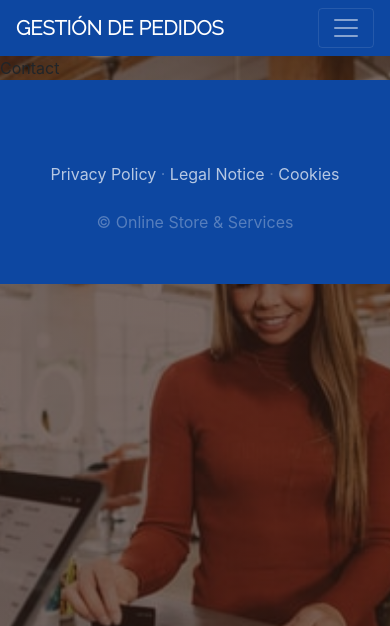
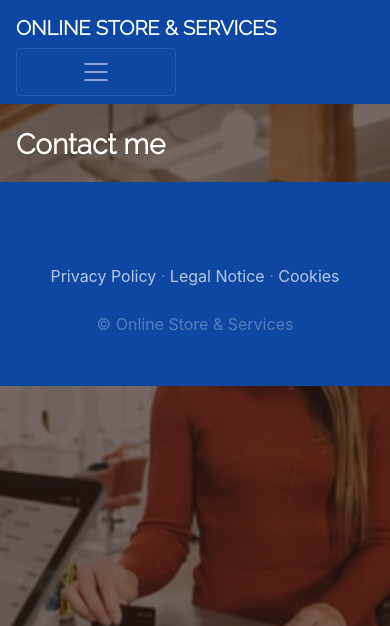
Before and after one commit to NestorDR/djOnlineStore, a Django app: page /contact/ in a window 390 px wide. Shown: the top 626 px of the page. Run offline with Django 3.2, Linux system fonts and the light colour scheme; some libraries are stand-ins or nearby versions.

Commit message:
Add contact form

```diff
--- a/djOnlineStore/urls.py
+++ b/djOnlineStore/urls.py
@@ -28,7 +28,7 @@ urlpatterns = [
     path('admin/', admin.site.urls),
 
     # include: is A function that takes a full Python import path to another URLconf module that should be “included”
-    # in this place
+    #  in this place
     # Visit https://docs.djangoproject.com/en/3.1/ref/urls/#include
     path('', include('storeApp.urls'))
 ]
--- a/storeApp/statics/css/gestion.css
+++ b/storeApp/statics/css/gestion.css
@@ -1,5 +1,7 @@
 html {
   --dark-primary-color:           #0D47A1;                                /* blue-900 */
+  --primary-text-color:           #FFFFFF;                                /* white    */
+  --alert-text-color:             #B71C1C;                                /* red-900  */
 }
 
 body {
@@ -17,6 +19,7 @@ h4,
 h5,
 h6 {
   font-family: 'Raleway';
+  color: var(--primary-text-color);
 }
 
 p {
@@ -86,10 +89,14 @@ p {
 #mainNav {
   background-color: var(--dark-primary-color);
   font-family: 'Raleway';
+  position: -webkit-sticky; /* Safari */
+  position: sticky;
+  top: 0;
+  z-index: 10;
 }
 
 #mainNav .navbar-brand {
-  color: #ffffff;
+  color: var(--primary-text-color);
 }
 
 #mainNav .navbar-nav .nav-item .nav-link {
@@ -98,8 +105,22 @@ p {
 }
 
 #mainNav .navbar-nav .nav-item.active .nav-link {
-  color: #ffffff;
+  color: var(--primary-text-color);
   text-decoration: none;
+}
+
+button {
+  background-color: var(--dark-primary-color);
+  border: none;
+  color: var(--primary-text-color);
+  min-width: 160px;
+  min-height: 48px;
+  outline: none;
+  padding: 10px;
+}
+button:hover {
+  color: yellow;
+  cursor: pointer;
 }
 
 @media (min-width: 992px) {
@@ -188,43 +209,63 @@ p {
   background-color: rgba(255, 255, 255, 0.85);
 }
 
+form {
+  display: flex;
+  flex-flow: column wrap;    /* flex-flow is the shorthand (abbreviated property) for: flex-direction and flex-wrap */
+  padding: 8px;
+}
+
+.form-row,
+.form-actions {
+  display: flex;
+  justify-content: flex-end;
+  padding: 8px;
+}
+form h3 {
+  padding: 16px 8px 4px 8px;
+  font-weight: bold;
+}
+form .form-row > label,
+form .form-row > input,
+form .form-row > textarea {
+  padding: 8px;
+}
+form .form-row > label {
+  min-width: 120px;
+  color: var(--primary-text-color);
+}
+form .form-row > input,
+form .form-row > textarea {
+  flex-grow: 5;
+}
+form .errorlist {
+  color: var(--alert-text-color);
+  font-size: 14px;
+  font-style: italic;
+}
+
 @media (min-width: 992px) {
-  .about-heading .about-heading-img {
-    position: relative;
-    z-index: 0;
+  .form-row > input,
+  .form-row > textarea {
+    flex: 10 10;
   }
-  .about-heading .about-heading-content {
-    margin-top: -5rem;
-    position: relative;
-    z-index: 1;
+  form .form-actions {
+    justify-content: center;
   }
 }
 
-@media (min-width: 992px) {
-  .product-item .product-item-title {
-    position: relative;
-    z-index: 1;
-    margin-bottom: -3rem;
+@media screen and (max-width: 600px) {
+  .form-row {
+    flex-flow: column wrap;
   }
-  .product-item .product-item-img {
-    position: relative;
-    z-index: 0;
-    max-width: 60vw;
+  .form-row > label {
+    min-width: 0;
   }
-  .product-item .product-item-description {
-    position: relative;
-    z-index: 1;
-    margin-top: -3rem;
-    max-width: 50vw;
-  }
-}
-
-
-
-@media (min-width: 992px) {
-  .list-hours {
-    width: 50%;
-    font-size: 1.1rem;
+  .form-row > input,
+  .form-row > textarea {
+    flex-grow: 1;
+    min-width: 0;
+    width: 100%;
   }
 }
 
--- a/storeApp/templates/base.html
+++ b/storeApp/templates/base.html
@@ -9,15 +9,14 @@
     <meta name="description" content="Django Project No. 2 of the course: Online Store">
 
     <!-- Bootstrap -->
-<!--    <link rel="stylesheet" href="https://cdn.jsdelivr.net/npm/bootstrap@4.5.3/dist/css/bootstrap.min.css" integrity="sha384-TX8t27EcRE3e/ihU7zmQxVncDAy5uIKz4rEkgIXeMed4M0jlfIDPvg6uqKI2xXr2" crossorigin="anonymous">-->
+    <link href="https://cdn.jsdelivr.net/npm/bootstrap@4.5.3/dist/css/bootstrap.min.css" rel="stylesheet" integrity="sha384-TX8t27EcRE3e/ihU7zmQxVncDAy5uIKz4rEkgIXeMed4M0jlfIDPvg6uqKI2xXr2" crossorigin="anonymous">
     <!--
     Alternatively download static files from https://www.pildorasinformaticas.es/archivos/django/video29.zip
+    <link href="{% static '/vendor/bootstrap/css/bootstrap.min.css' %}" rel="stylesheet">
     -->
-    <link href="{% static '/vendor/bootstrap/css/bootstrap.min.css' %}" rel="stylesheet">
-
-     <!-- Fonts -->
-     <link href="https://fonts.googleapis.com/css2?family=Raleway:wght@300&display=swap" rel="stylesheet">
-     <link href="https://fonts.googleapis.com/css?family=Lora:400,400i,700,700i" rel="stylesheet">
+    <!-- Fonts -->
+    <link href="https://fonts.googleapis.com/css2?family=Raleway:wght@300&display=swap" rel="stylesheet">
+    <link href="https://fonts.googleapis.com/css?family=Lora:400,400i,700,700i" rel="stylesheet">
 
     <!-- Custom Styles -->
     <link href="{% static '/css/gestion.css' %}" rel="stylesheet">
@@ -30,7 +29,7 @@
      <!-- Navbar -->
     <nav class="navbar navbar-expand-lg navbar-dark py-lg-4" id="mainNav">
       <div class="container">
-        <a class="navbar-brand text-uppercase text-expanded font-weight-bold d-lg-none" href="home.html">Gestión de Pedidos</a>
+        <a class="navbar-brand text-uppercase text-expanded font-weight-bold d-lg-none" href="home.html">Online Store & Services</a>
         <button class="navbar-toggler" type="button" data-toggle="collapse" data-target="#navbarResponsive" aria-controls="navbarResponsive" aria-expanded="false" aria-label="Toggle navigation">
           <span class="navbar-toggler-icon"></span>
         </button>
--- a/storeApp/templates/blog.html
+++ b/storeApp/templates/blog.html
@@ -3,7 +3,7 @@
 
 {% load static %}
 
-{% block title %}Dj Online Store{% endblock %}
+{% block title %}Blog - Dj Online Store{% endblock %}
 
 {% block content %}
 
--- a/storeApp/templates/category.html
+++ b/storeApp/templates/category.html
@@ -3,7 +3,7 @@
 
 {% load static %}
 
-{% block title %}Dj Online Store{% endblock %}
+{% block title %}Category - Dj Online Store{% endblock %}
 
 {% block content %}
 
@@ -35,7 +35,7 @@
             Categories
             {% for item in posts %}
                 {% for subitem in item.categories.all %}
-            &nbsp;&nbsp;&nbsp;<a href="{% url 'Category' subitem.id %}">{{subitem.name|upper}}</a>
+                <a href="{% url 'Category' subitem.id %}">{{subitem.name|upper}}</a>
                 {% endfor %}
             {% endfor %}
         </div>
--- a/storeApp/templates/contact.html
+++ b/storeApp/templates/contact.html
@@ -3,8 +3,52 @@
 
 {% load static %}
 
-{% block title %}Dj Online Store{% endblock %}
+{% block title %}Contact - Dj Online Store{% endblock %}
 
 {% block content %}
-    Contact
+
+<section class="clearfix">
+    <form method="post">
+        <!-- Visit https://docs.djangoproject.com/en/3.1/ref/csrf/ -->
+        {% csrf_token %}
+
+        <h3>Contact me</h3>
+
+        {% if sent %}
+
+            <h4>Success! Thank you for your message.</h4>
+
+        {% elif form %}
+
+            <!-- Form Content -->
+            {% for field in form %}
+                <div class="form-row">
+                    {{ field.label_tag }}
+                    {{ field }}
+                    {{ field.errors }}
+                </div>
+            {% endfor %}
+
+            <!-- Form Errors -->
+            {% if form.non_field_errors %}
+                <p class="alert-error"><strong>Error:</strong> Check the value of the fields</p>
+                <ul class="alert-error">
+                    {% for error in form.non_field_errors %}
+                        <li>{{ error }}</li>
+                    {% endfor %}
+                </ul>
+            {% endif %}
+            {% if error|length > 0 %}
+                <div class="alert-error">{{ error }}</div>
+            {% endif %}
+
+            <!-- Actions -->
+            <div class="form-actions">
+                <button type="submit">Send</button>
+            </div>
+
+        {% endif %}
+    </form>
+</section>
+
 {% endblock %}
--- a/storeApp/templates/home.html
+++ b/storeApp/templates/home.html
@@ -3,7 +3,7 @@
 
 {% load static %}
 
-{% block title %}Dj Online Store{% endblock %}
+{% block title %}Home - Dj Online Store{% endblock %}
 
 {% block content %}
 
--- a/storeApp/templates/services.html
+++ b/storeApp/templates/services.html
@@ -3,11 +3,11 @@
 
 {% load static %}
 
-{% block title %}Dj Online Store{% endblock %}
+{% block title %}Services - Dj Online Store{% endblock %}
 
 {% block content %}
 
-    {% for item in services %}
+{% for item in services %}
 
     <section class="page-section clearfix">
       <div class="container">
@@ -26,6 +26,6 @@
       </div>
     </section>
 
-    {% endfor %}
+{% endfor %}
 
 {% endblock %}
--- a/storeApp/templates/store.html
+++ b/storeApp/templates/store.html
@@ -3,7 +3,7 @@
 
 {% load static %}
 
-{% block title %}Dj Online Store{% endblock %}
+{% block title %}Store - Dj Online Store{% endblock %}
 
 {% block content %}
     Store
```
Also changed, not shown: other parts of storeApp/statics/css/gestion.css (+33 -5 lines). Lines whose indentation alone changed are shown as unchanged.
